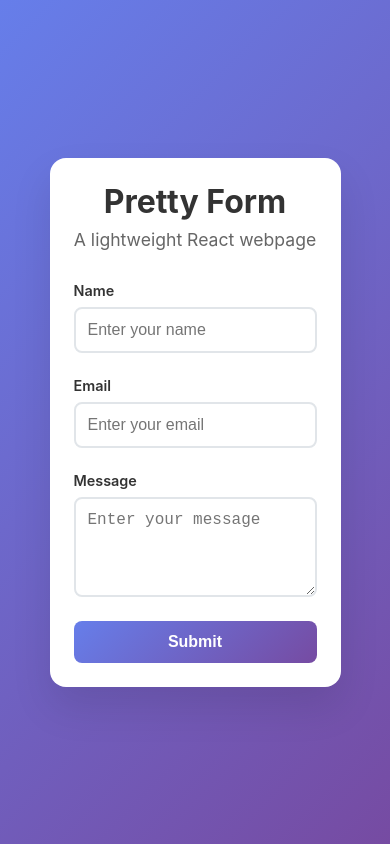
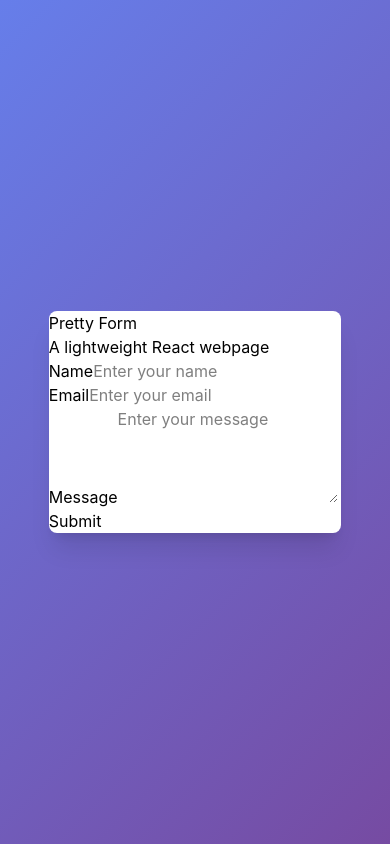
Before and after one commit to aronedwards91/Pretty-form, a React (Vite) app: page / in a window 390 px wide. Built offline with nearby package versions, Linux system fonts and the light colour scheme.

Commit message:
install tailwindcss

```diff
--- a/package.json
+++ b/package.json
@@ -9,8 +9,10 @@
     "preview": "vite preview"
   },
   "dependencies": {
+    "@tailwindcss/vite": "^4.1.11",
     "react": "^18.2.0",
-    "react-dom": "^18.2.0"
+    "react-dom": "^18.2.0",
+    "tailwindcss": "^4.1.11"
   },
   "devDependencies": {
     "@types/react": "^18.2.43",
--- a/src/App.css
+++ /dev/null
@@ -1,124 +0,0 @@
-* {
-  margin: 0;
-  padding: 0;
-  box-sizing: border-box;
-}
-
-body {
-  font-family: -apple-system, BlinkMacSystemFont, 'Segoe UI', Roboto, sans-serif;
-  background: linear-gradient(135deg, #667eea 0%, #764ba2 100%);
-  min-height: 100vh;
-  display: flex;
-  align-items: center;
-  justify-content: center;
-}
-
-main {
-  width: 100%;
-  max-width: 500px;
-  padding: 2rem;
-}
-
-.container {
-  background: white;
-  border-radius: 16px;
-  padding: 2rem;
-  box-shadow: 0 20px 40px rgba(0, 0, 0, 0.1);
-}
-
-header {
-  text-align: center;
-  margin-bottom: 2rem;
-}
-
-h1 {
-  color: #333;
-  font-size: 2.5rem;
-  font-weight: 700;
-  margin-bottom: 0.5rem;
-}
-
-p {
-  color: #666;
-  font-size: 1.1rem;
-}
-
-.form {
-  display: flex;
-  flex-direction: column;
-  gap: 1.5rem;
-}
-
-.form-group {
-  display: flex;
-  flex-direction: column;
-  gap: 0.5rem;
-}
-
-label {
-  font-weight: 600;
-  color: #333;
-  font-size: 0.9rem;
-}
-
-input, textarea {
-  padding: 0.75rem;
-  border: 2px solid #e1e5e9;
-  border-radius: 8px;
-  font-size: 1rem;
-  transition: border-color 0.2s ease;
-}
-
-input:focus, textarea:focus {
-  outline: none;
-  border-color: #667eea;
-}
-
-.submit-btn, .reset-btn {
-  background: linear-gradient(135deg, #667eea 0%, #764ba2 100%);
-  color: white;
-  border: none;
-  padding: 0.75rem 1.5rem;
-  border-radius: 8px;
-  font-size: 1rem;
-  font-weight: 600;
-  cursor: pointer;
-  transition: transform 0.2s ease;
-}
-
-.submit-btn:hover, .reset-btn:hover {
-  transform: translateY(-2px);
-}
-
-.success {
-  text-align: center;
-  padding: 2rem 0;
-}
-
-.success h2 {
-  color: #333;
-  margin-bottom: 1rem;
-}
-
-.success p {
-  color: #666;
-  margin-bottom: 2rem;
-}
-
-.reset-btn {
-  background: linear-gradient(135deg, #667eea 0%, #764ba2 100%);
-}
-
-@media (max-width: 600px) {
-  main {
-    padding: 1rem;
-  }
-
-  .container {
-    padding: 1.5rem;
-  }
-
-  h1 {
-    font-size: 2rem;
-  }
-}
--- a/src/App.jsx
+++ b/src/App.jsx
@@ -1,5 +1,4 @@
 import { useState } from 'react'
-import './App.css'
 
 function App() {
   const [formData, setFormData] = useState({
@@ -35,7 +34,7 @@ function App() {
 
   return (
     <main>
-      <div className="container">
+      <div className="container bg-white rounded-lg shadow-xl p-8 max-w-2xl w-full">
         <header>
           <h1>Pretty Form</h1>
           <p>A lightweight React webpage</p>
--- /dev/null
+++ b/src/index.css
@@ -0,0 +1,22 @@
+@import "tailwindcss";
+
+* {
+  margin: 0;
+  padding: 0;
+  box-sizing: border-box;
+}
+
+body {
+  font-family: -apple-system, BlinkMacSystemFont, 'Segoe UI', Roboto, sans-serif;
+  background: linear-gradient(135deg, #667eea 0%, #764ba2 100%);
+  min-height: 100vh;
+  display: flex;
+  align-items: center;
+  justify-content: center;
+}
+
+main {
+  width: 100%;
+  max-width: 500px;
+  padding: 2rem;
+}
--- a/src/main.jsx
+++ b/src/main.jsx
@@ -1,6 +1,7 @@
 import React from 'react'
 import ReactDOM from 'react-dom/client'
 import App from './App.jsx'
+import './index.css'
 
 ReactDOM.createRoot(document.getElementById('root')).render(
   <React.StrictMode>
--- /dev/null
+++ b/tailwind.config.js
@@ -0,0 +1,12 @@
+/** @type {import('tailwindcss').Config} */
+
+export default {
+  content: [
+    "./index.html",
+    "./src/**/*.{js,ts,jsx,tsx}",
+  ],
+  theme: {
+    extend: {},
+  },
+  plugins: [],
+}
--- a/vite.config.js
+++ b/vite.config.js
@@ -1,8 +1,9 @@
 import { defineConfig } from 'vite'
 import react from '@vitejs/plugin-react'
+import tailwindcss from '@tailwindcss/vite'
 
 export default defineConfig({
-  plugins: [react()],
+  plugins: [react(), tailwindcss()],
   server: {
     port: 3000,
     open: true
```
Also changed, not shown: 1 other file (tests, documents, lock files or other folders).
